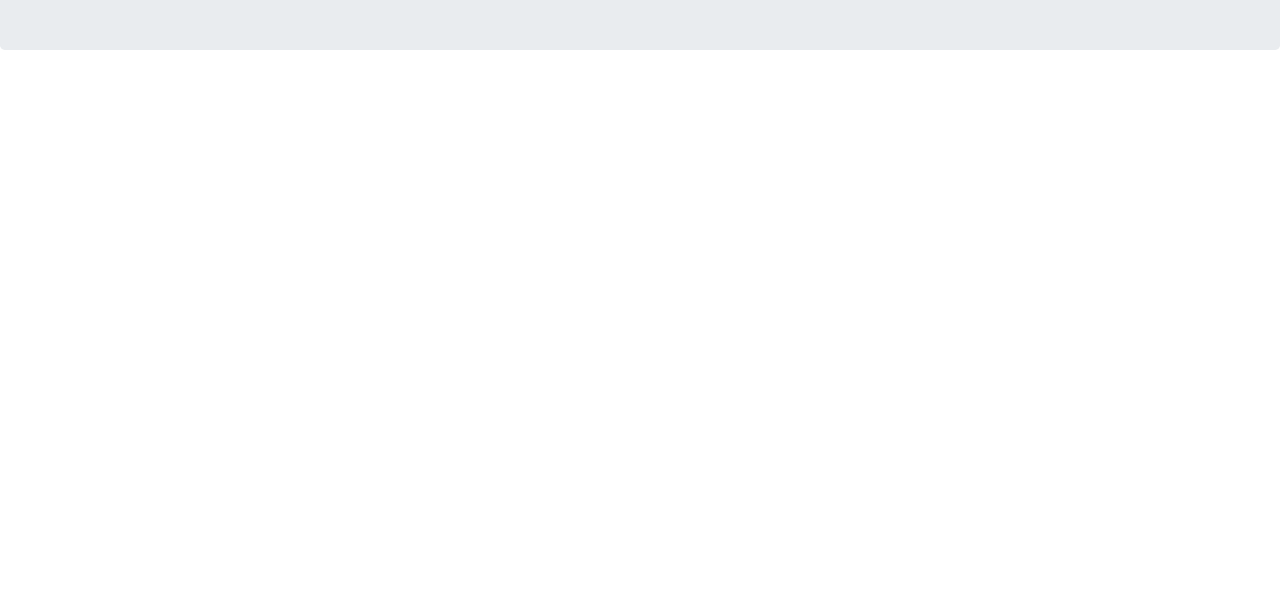
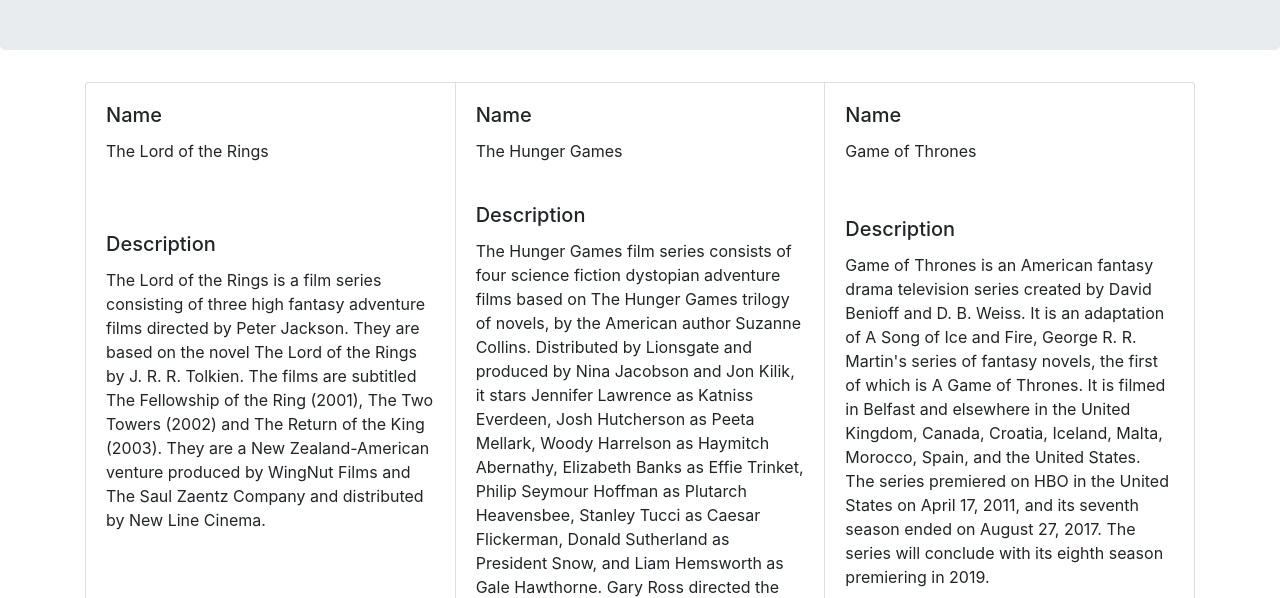
Before and after one commit to zZismaZz/practica_vuejs_introduccion, a website: page index.html in a window 1280 px wide. Shown: the part 190-788 px from the top of the page. Drawn offline with nearby package versions, Linux system fonts and the light colour scheme.

Commit message:
Añadido Container. Finalizada practica

```diff
--- a/index.html
+++ b/index.html
@@ -29,7 +29,17 @@
             <div class="jumbotron">
                 <h1 id="title">{{ col.collection.title }}</h1>
             </div>
-
+            <div class="container">
+                <div class="card-group">
+                    <div class="card" v-for="item in col.collection.items">
+                      <div class="card-body" v-for="movie in item.data">
+                        <h5 class="card-title">{{ movie.prompt }}</h5>
+                        <p class="card-text">{{ movie.value }}</p>
+                      </div>
+                      <div class="card-body"><a href="#" class="btn btn-primary">Ver</a></div>
+                    </div>
+                </div>
+            </div>
         </div>
         <script src="https://cdn.jsdelivr.net/npm/vue@2/dist/vue.js"></script>
         <script src="/js/script.js"></script>
```
